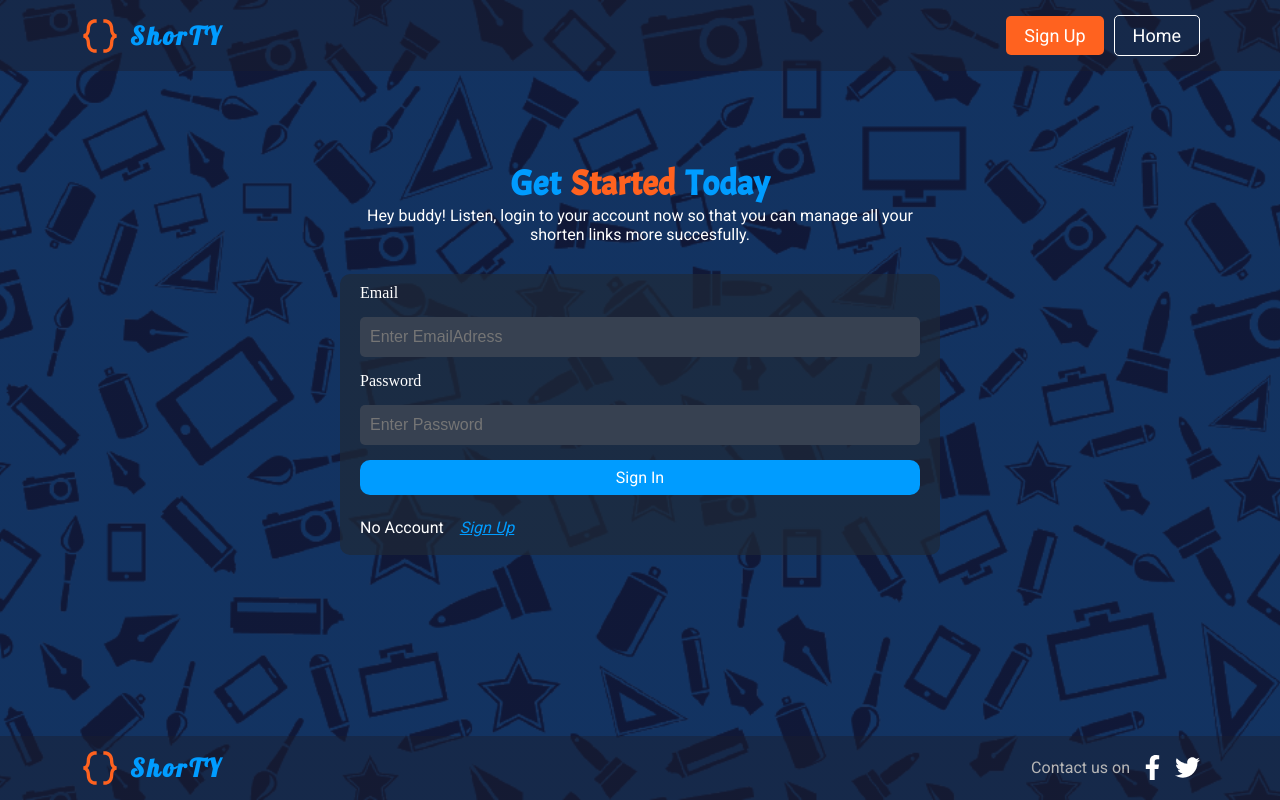
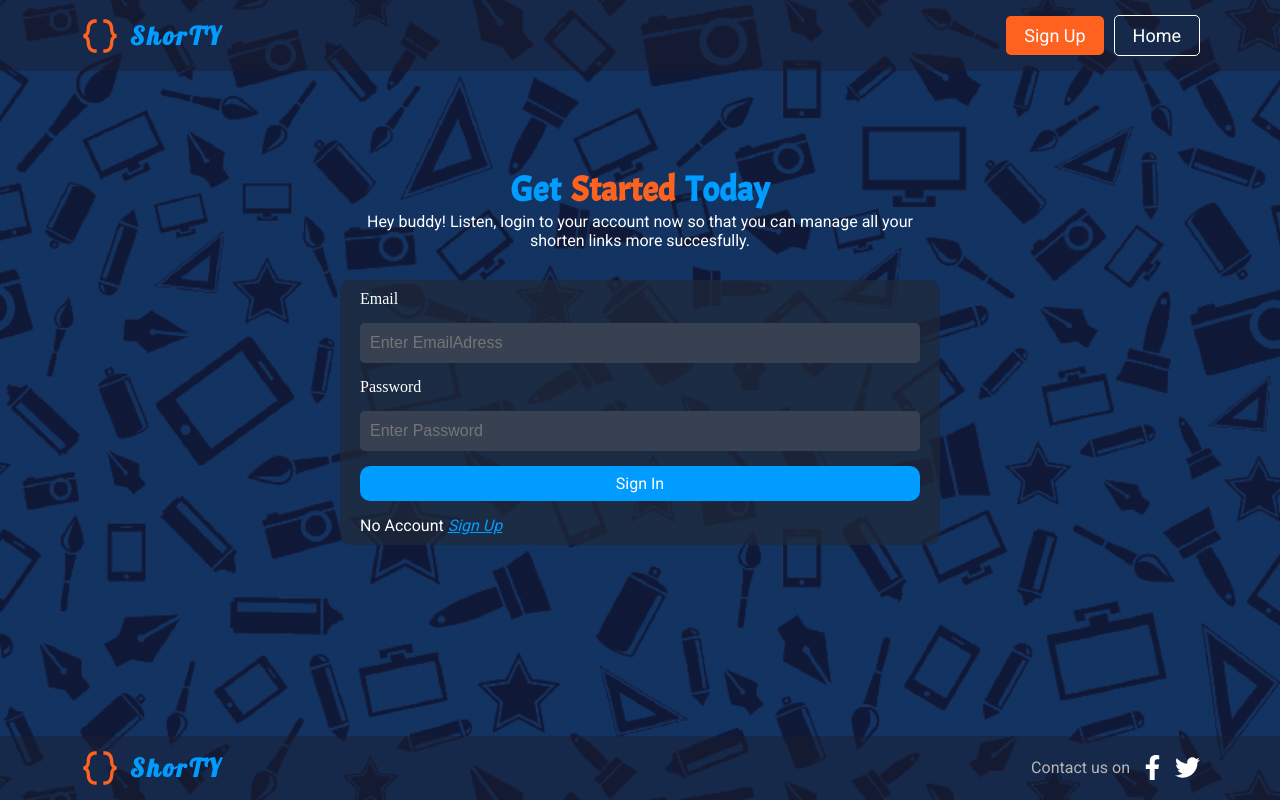
Before and after one commit to Nsairun/Url_Shortener_Frontend, a React (Create React App) app: page /login in a window 1280 px wide. Built offline with nearby package versions, Linux system fonts and the light colour scheme; no server answers; a web font is replaced by a local one.

Commit message:
removal of a button and addition of css

```diff
--- a/src/Pages/Login/Login.jsx
+++ b/src/Pages/Login/Login.jsx
@@ -14,6 +14,7 @@ import {
   Button,
   Ptag,
   ShortUrl,
+  LinkPage,
   ShortLogo,
 } from '../../components/Atoms/Atoms';
 import {
@@ -109,14 +110,10 @@ function Login({ placeholder, name }) {
             Sign In
           </OnclickBtn>
           <FormBottomR>
-            <Ptag $normal>No Account </Ptag>
-            <Button
-              type="button"
-              onClick={() => navigate('/register')}
-              $secondry
-            >
-              Sign Up
-            </Button>
+            <Ptag $normal>
+              No Account{' '}
+              <LinkPage onClick={() => navigate('/register')}>Sign Up</LinkPage>{' '}
+            </Ptag>
           </FormBottomR>
         </Form>
       </FormSec>
--- a/src/Pages/Registration/Registration.jsx
+++ b/src/Pages/Registration/Registration.jsx
@@ -14,6 +14,7 @@ import {
   InputField,
   Label,
   OnclickBtn,
+  LinkPage,
   Ptag,
 } from '../../components/Atoms/Atoms';
 import {
@@ -124,10 +125,10 @@ function Registration({ placeholder, name }) {
         <FormBottom>
           <OnclickBtn type="submit">Create Account</OnclickBtn>
           <FormBottomR>
-            <Ptag $primary>Already have an account </Ptag>
-            <Button type="button" onClick={() => navigate('/login')} $secondry>
-              Login
-            </Button>
+            <Ptag $primary>
+              Already have an account{' '}
+              <LinkPage onClick={() => navigate('/login')}>Login</LinkPage>{' '}
+            </Ptag>
           </FormBottomR>
         </FormBottom>
       </Form>
--- a/src/Pages/User/User.jsx
+++ b/src/Pages/User/User.jsx
@@ -135,7 +135,10 @@ function UserPage({ currentUser, userUrls }) {
               {APP_NAME + urldata.short_url}
             </UrlTxt>
             <CardBottom>
-              <ViewIcon onClick={() => viewUrlStats(urldata)} />
+              <ViewIcon
+                title="view url stats"
+                onClick={() => viewUrlStats(urldata)}
+              />
               <UrlTxt $secondry>
                 {new Date(urldata.createdAt).toLocaleTimeString()}
               </UrlTxt>
@@ -143,6 +146,7 @@ function UserPage({ currentUser, userUrls }) {
                 <CopyIconCopied />
               ) : (
                 <CopyIcon
+                  title="copy url"
                   onClick={() => {
                     copyText(`${SHORT_BASE_URL}${urldata.short_url}`);
                     displayAlert('link copied');
@@ -150,6 +154,7 @@ function UserPage({ currentUser, userUrls }) {
                 />
               )}
               <DeleteIcon
+                title="delete url"
                 onClick={() => setDelInfo({ see: true, info: urldata.id })}
               />
             </CardBottom>
--- a/src/Pages/homepage/HomePage.jsx
+++ b/src/Pages/homepage/HomePage.jsx
@@ -73,6 +73,9 @@ function HomePage() {
           <Join $primary>Made Free</Join>
         </JoinHolder>
         <Ptag>Shorten your long URL in the field below</Ptag>
+        <Ptag>
+          Copy your shortened link by clicking the icon <CopyIcon />
+        </Ptag>
         <LongUrlField onSubmit={handleSubmit}>
           <InputField
             placeholder="Enter Long_Url"
@@ -85,18 +88,19 @@ function HomePage() {
       </MainHolder>
       <UrlHolder>
         {urls?.map((urldata) => (
-          <UrlCard>
+          <UrlCard key={urldata.short_url}>
             <UrlTxt>{urldata.long_url}</UrlTxt>
             <UrlTxt id="shorturl" $primary>
               {APP_NAME + urldata.short_url}
             </UrlTxt>
             <CardBottom>
-              <ViewIcon />
+              <ViewIcon title="signup  to view url stats" />
               <UrlTxt $secondry>created at {urldata.createdAt} </UrlTxt>
               {copy ? (
                 <CopyIconCopied />
               ) : (
                 <CopyIcon
+                  title="copy url"
                   onClick={() => {
                     copyText(`${SHORT_BASE_URL}${urldata.short_url}`);
                     displayAlert('link copied');
--- a/src/components/Atoms/Atoms.jsx
+++ b/src/components/Atoms/Atoms.jsx
@@ -45,9 +45,9 @@ export const ViewIcon = styled(AiOutlineEye)`
   font-size: 14px;
   cursor: pointer;
   transition: 0.7s;
+  background: transparent;
   &:hover {
-    text-shadow: #374151;
-    box-shadow: #374151;
+    box-shadow: 0 0 50px #374151;
   }
 `;
 
@@ -57,8 +57,7 @@ export const CopyIconCopied = styled(FaCopy)`
   cursor: pointer;
   transition: 0.7s;
   &:hover {
-    text-shadow: #374151;
-    box-shadow: #374151;
+    box-shadow: 0 0 50px #374151;
   }
 `;
 
@@ -88,6 +87,7 @@ export const SocialF = styled(FaFacebookF)`
   color: #fff;
   font-size: 25px;
   margin: 0;
+  cursor: pointer;
   @media only screen and (max-width: 768px) {
     font-size: 16px;
   }
@@ -97,6 +97,7 @@ export const SocialT = styled(FaTwitter)`
   color: #fff;
   font-size: 25px;
   margin: 0;
+  cursor: pointer;
   @media only screen and (max-width: 768px) {
     font-size: 16px;
   }
@@ -158,23 +159,25 @@ export const Button = styled.button`
   margin: 0;
   padding: 0.5em 1em;
 
+  &:hover {
+    background: #fff;
+    color: #000;
+    direction: rtl;
+    transition: 0.7s ease-in-out;
+  }
   ${(props) =>
     props.$primary &&
     css`
       background: transparent;
       border: 1px solid #fff;
+      &:hover {
+        background: #009cff;
+        color: #fff;
+        direction: initial;
+        transition: 0.7s ease-in-out;
+      }
     `}
   ${(props) =>
-    props.$secondry &&
-    css`
-      text-decoration: underline;
-      font-style: italic;
-      background: transparent;
-      border: none;
-      color: #009cff;
-      font-size: 16px;
-    `}
-    ${(props) =>
     props.$tertiary &&
     css`
       background: transparent;
@@ -292,6 +295,16 @@ export const Label = styled.label`
   }
 `;
 
+export const LinkPage = styled.a`
+  text-decoration: underline;
+  cursor: pointer;
+  font-style: italic;
+  border: none;
+  color: #009cff;
+  font-size: 16px;
+  margin: auto;
+`;
+
 export const OnclickBtn = styled.button`
   color: #fff;
   background-color: #009cff;
@@ -301,6 +314,12 @@ export const OnclickBtn = styled.button`
   width: 50%;
   padding: 0.5em 1em;
   max-width: 100%;
+  &:hover {
+    background: #0566a2;
+    color: #fff;
+    direction: initial;
+    transition: 0.7s ease-in-out;
+  }
   ${(props) =>
     props.$secondry &&
     css`
```
